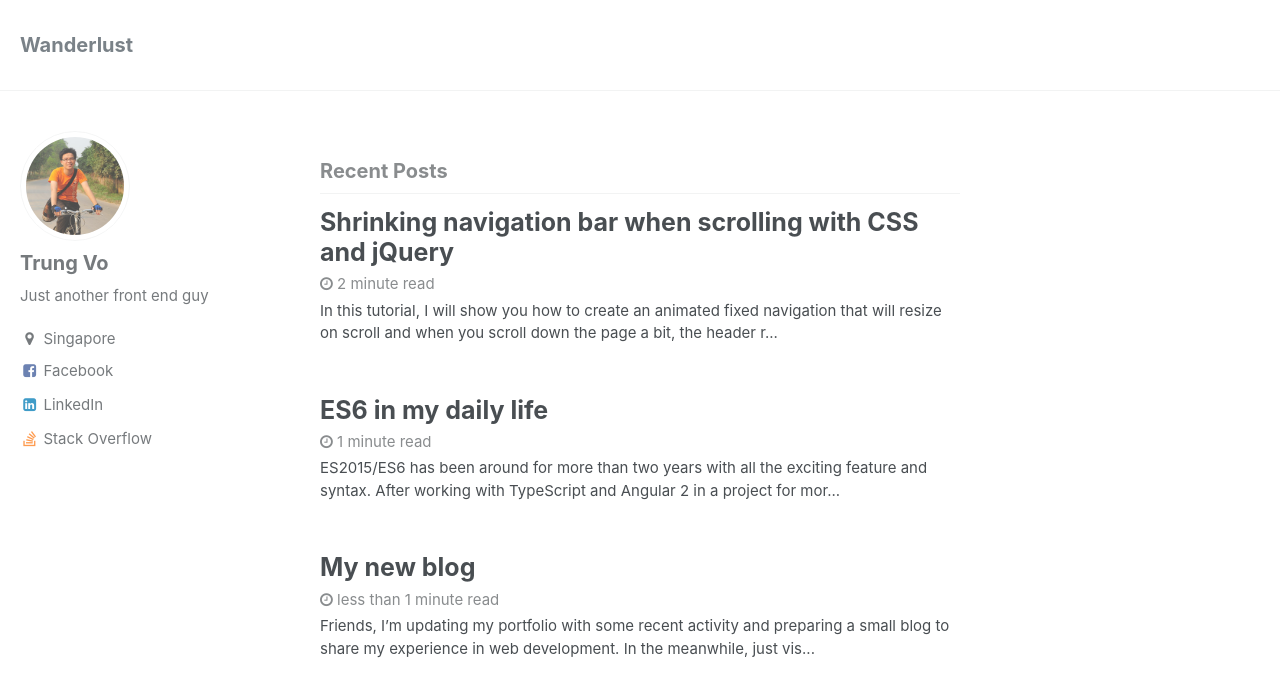
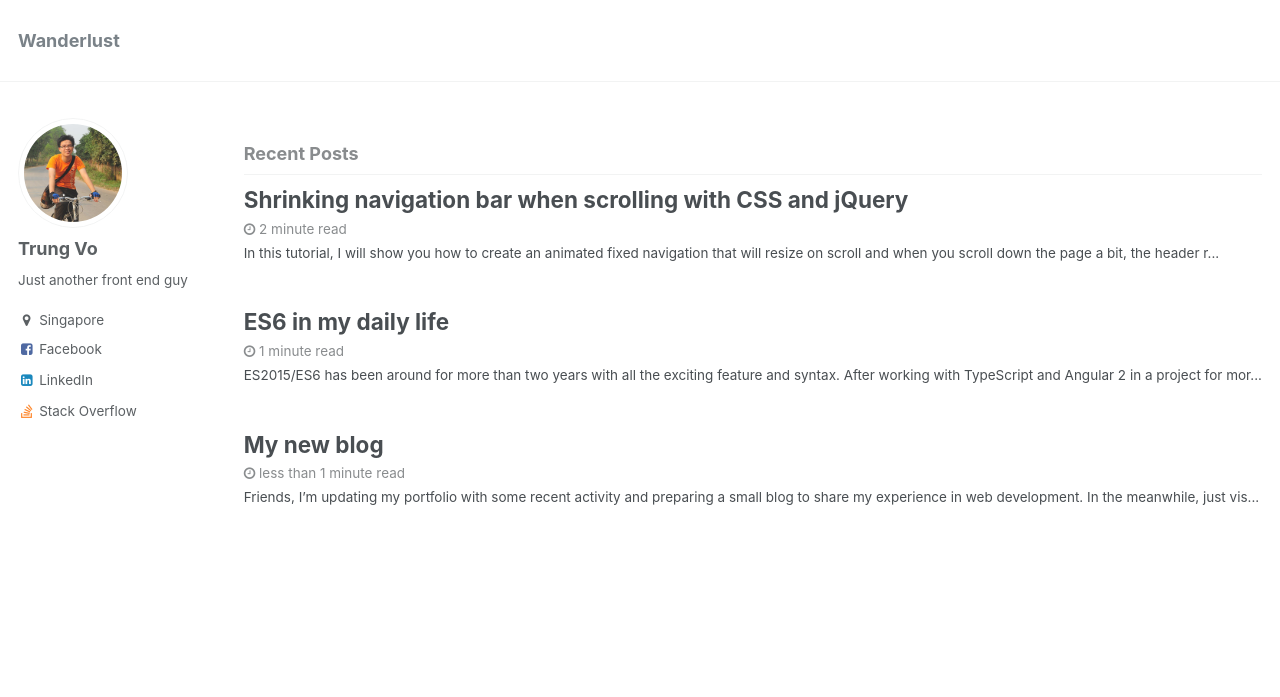
Before and after one commit to trungk18/trungk18.github.io, a Jekyll site: the page built from index.html, in a window 1280 px wide and 900 px high. Shown: the top 697 px of the window. Built offline with Jekyll 4.4.1, drawn with Linux system fonts in a browser that asks for light colours; the list of posts is cut into pages by our own code.

Commit message:
Update CSS

```diff
--- a/_sass/minimal-mistakes/_reset.scss
+++ b/_sass/minimal-mistakes/_reset.scss
@@ -8,7 +8,7 @@ html {
   /* apply a natural box layout model to all elements */
   box-sizing: border-box;
   background-color: $background-color;
-  font-size: 14px;
+  font-size: 16px;
 
   @include breakpoint($medium) {
     font-size: 16px;
@@ -19,7 +19,7 @@ html {
   }
 
   @include breakpoint($x-large) {
-    font-size: 20px;
+    font-size: 18px;
   }
 
   -webkit-text-size-adjust: 100%;
--- a/_sass/minimal-mistakes/_sidebar.scss
+++ b/_sass/minimal-mistakes/_sidebar.scss
@@ -21,7 +21,7 @@
   @include breakpoint($large) {
     float: left;
     width: calc(#{$right-sidebar-width-narrow} - 1em);
-    opacity: 0.75;
+    opacity: 0.9;
     -webkit-transition: opacity 0.2s ease-in-out;
             transition: opacity 0.2s ease-in-out;
 
--- a/_sass/minimal-mistakes/_variables.scss
+++ b/_sass/minimal-mistakes/_variables.scss
@@ -120,8 +120,8 @@ $x-large                      : 1280px !default;
    Grid
    ========================================================================== */
 
-$right-sidebar-width-narrow   : 200px !default;
-$right-sidebar-width          : 300px !default;
+$right-sidebar-width-narrow   : 0 !default;
+$right-sidebar-width          : 0 !default;
 $right-sidebar-width-wide     : 400px !default;
 
 
```
